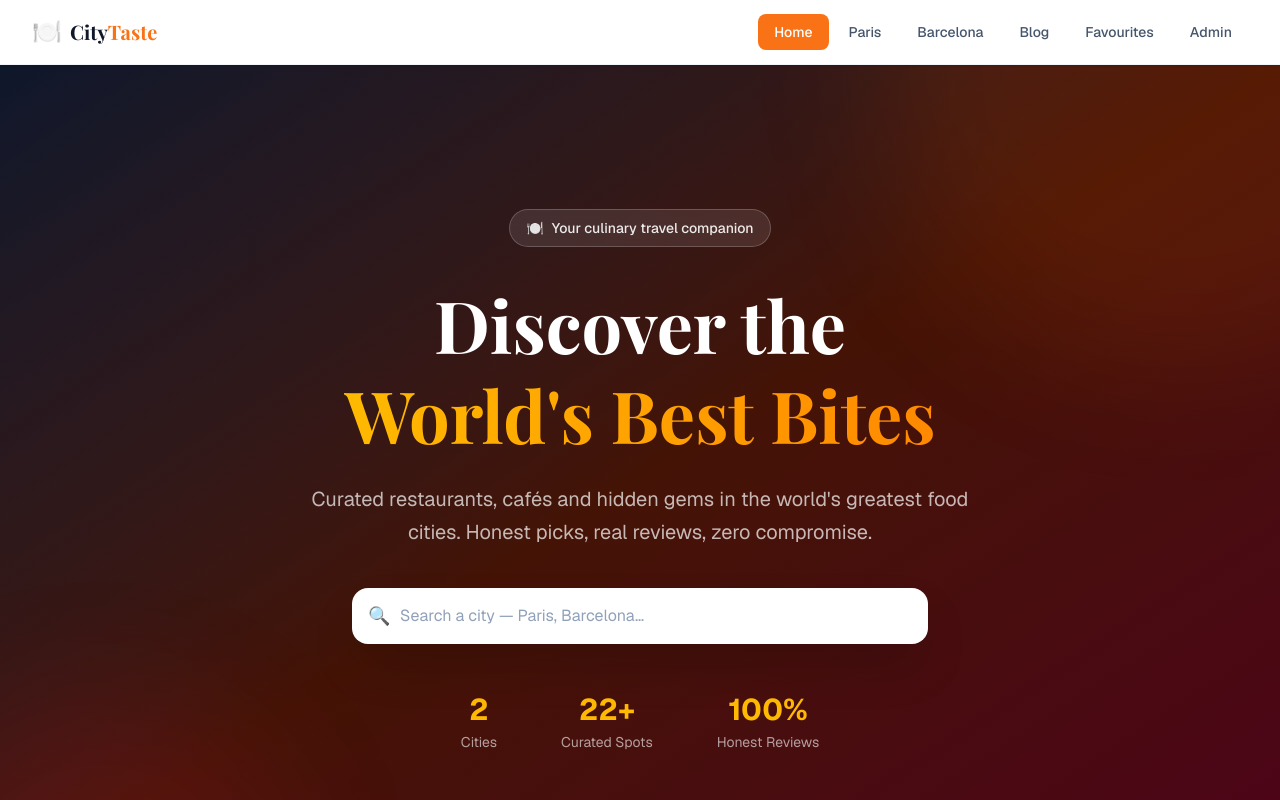
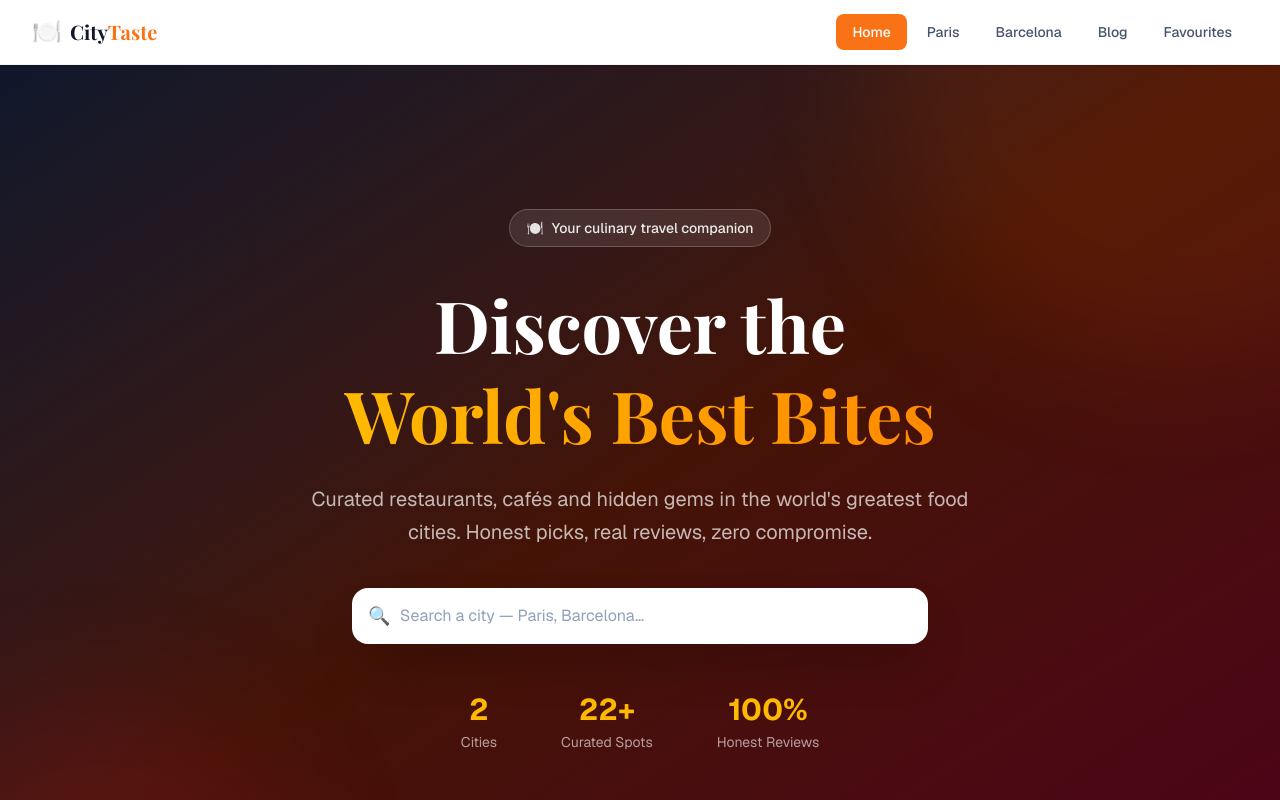
Before and after one commit to bendaooud-pixel/citytaste, a Next.js app: page / in a window 1280 px wide. Shown: the top 800 px of the page. Built offline with nearby package versions, Linux system fonts and the light colour scheme; a web font is replaced by a local one.

Commit message:
feat: add blog to navbar, remove admin

```diff
--- a/components/Navbar.tsx
+++ b/components/Navbar.tsx
@@ -13,7 +13,6 @@ export default function Navbar() {
     { href: "/cities/barcelona", label: "Barcelona" },
     { href: "/blog", label: "Blog" },
     { href: "/favorites", label: "Favourites" },
-    { href: "/admin", label: "Admin" },
   ];
 
   return (
```
